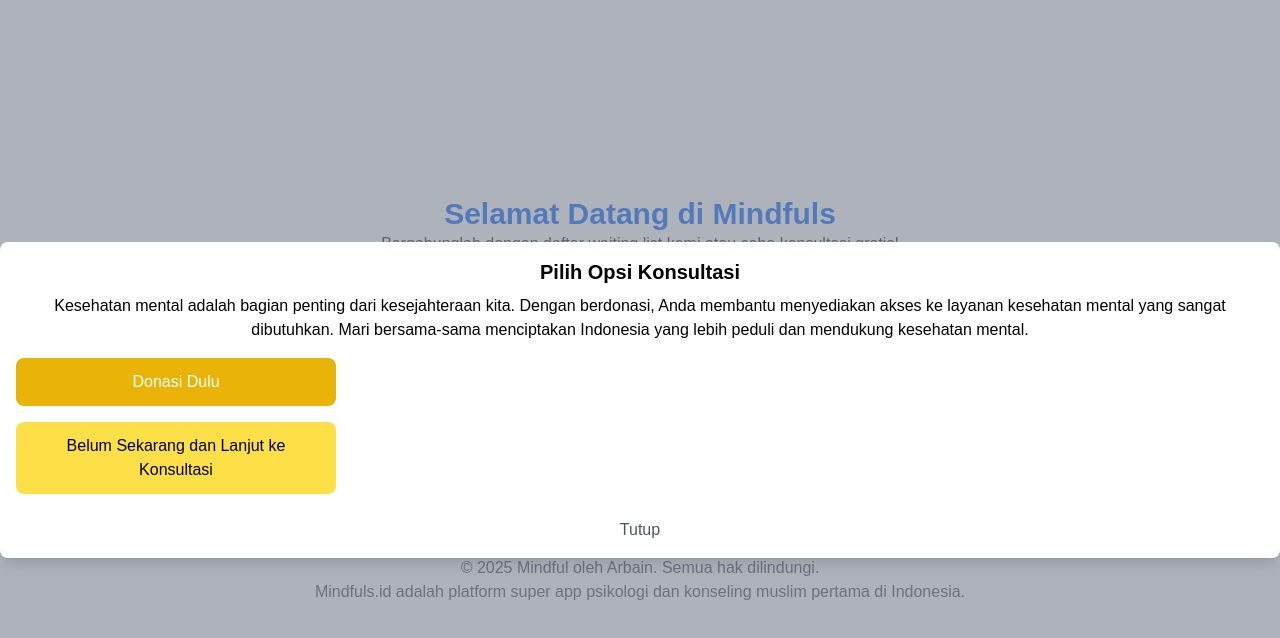
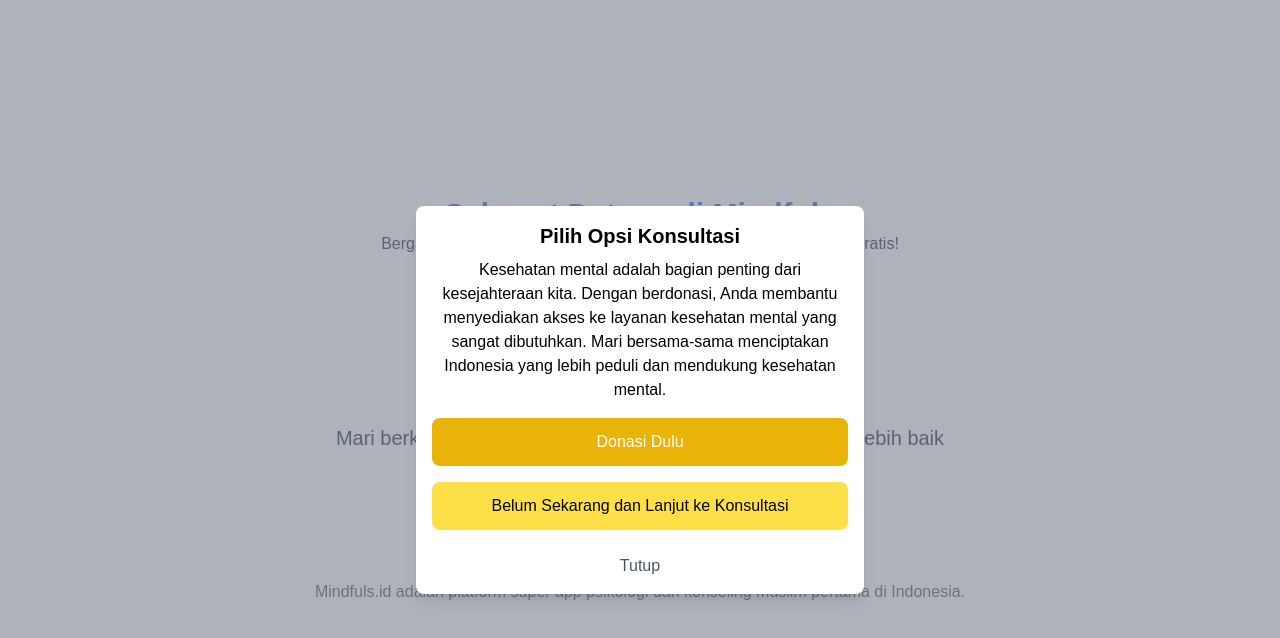
Before and after one commit to bayuaslamaa/mindful, a Next.js app: page / in a window 1280 px wide. Both pictures are taken after a click on the button "Jadwalkan Konsultasi Gratis". Shown: the top 638 px of the page. Built offline with nearby package versions, Linux system fonts and the light colour scheme.

Commit message:
fix modal content position and add meta description

```diff
--- a/app/modal.tsx
+++ b/app/modal.tsx
@@ -16,14 +16,14 @@
 
             {isOpen && (
                 <div className="fixed inset-0 flex items-center justify-center bg-gray-500 bg-opacity-50">
-                    <div className="bg-white p-4 rounded-lg shadow-lg">
+                    <div className="bg-white p-4 rounded-lg shadow-lg w-11/12 max-w-md">
                         <h3 className="text-xl font-bold text-center text-black">Pilih Opsi Konsultasi</h3>
                         <p className="text-center mt-2 text-black">
                             Kesehatan mental adalah bagian penting dari kesejahteraan kita. Dengan berdonasi, Anda membantu menyediakan akses ke layanan kesehatan mental yang sangat dibutuhkan. Mari bersama-sama menciptakan Indonesia yang lebih peduli dan mendukung kesehatan mental.
                         </p>
                         <div className="flex flex-col gap-4 mt-4">
                             <a
-                                className="w-full max-w-xs py-3 px-6 bg-yellow-500 text-white rounded-lg text-center hover:bg-yellow-600 transition"
+                                className="w-full py-3 px-6 bg-yellow-500 text-white rounded-lg text-center hover:bg-yellow-600 transition"
                                 href="https://lynk.id/mindfuls"
                                 target="_blank"
                                 rel="noopener noreferrer"
@@ -31,7 +31,7 @@
                                 Donasi Dulu
                             </a>
                             <a
-                                className="w-full max-w-xs py-3 px-6 bg-yellow-300 text-black rounded-lg text-center hover:bg-green-600 transition"
+                                className="w-full py-3 px-6 bg-yellow-300 text-black rounded-lg text-center hover:bg-green-600 transition"
                                 href="https://calendly.com/arbaincare"
                                 target="_blank"
                                 rel="noopener noreferrer"
--- a/app/page.tsx
+++ b/app/page.tsx
@@ -5,7 +5,7 @@
 
 export const metadata = {
   title: 'Waiting List Mindfuls.id',
-  description: 'Some description here...',
+  description: 'Bergabunglah dengan daftar waiting list kami atau coba konsultasi gratis!',
 };
 
 export default function LandingPage() {
```
